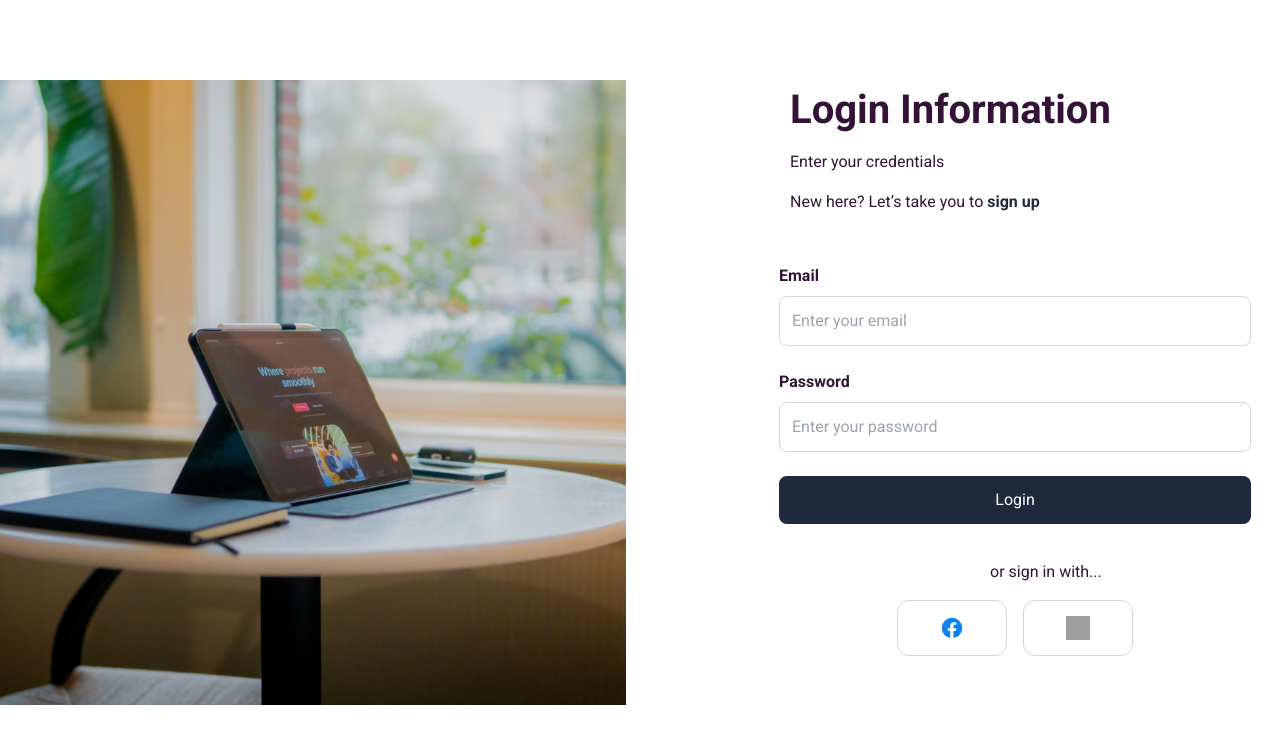
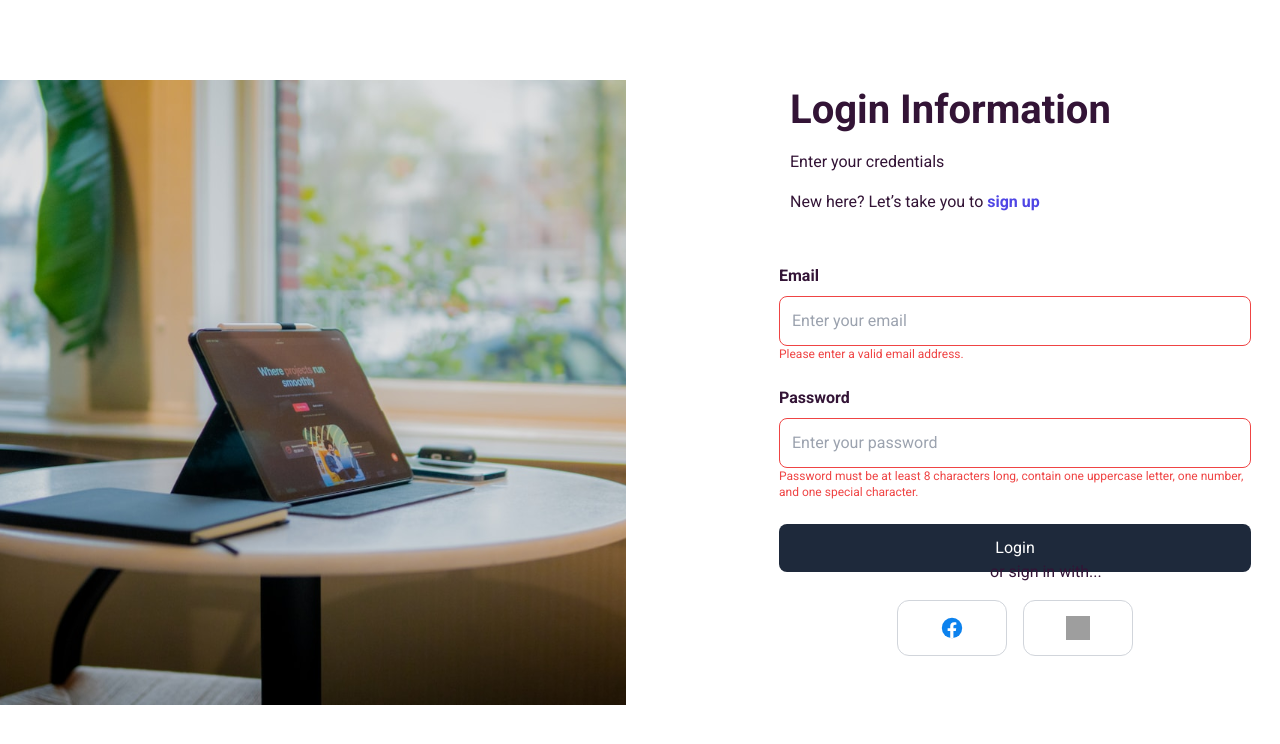
Before and after one commit to Tayling-Ng/desafio2-semana8-TIRex, a React (Vite) app: page /login in a window 1280 px wide. Both pictures are taken after a click on the button "Login". Shown: the top 744 px of the page. Built offline with nearby package versions, Linux system fonts and the light colour scheme; grey boxes are pictures that could not be loaded.

Commit message:
feat: add form validation and sign up link to login page

```diff
--- a/src/components/LoginForm/LoginForm.tsx
+++ b/src/components/LoginForm/LoginForm.tsx
@@ -2,40 +2,78 @@
 import { useState } from 'react';
 
 const LoginForm = () => {
+    // Estados para email, senha e erros
     const [email, setEmail] = useState('');
     const [password, setPassword] = useState('');
+    const [errors, setErrors] = useState<{ email: string; password: string }>({
+        email: '',
+        password: '',
+    });
 
+    // Função de validação do email
+    const validateEmail = (email: string) => {
+        const regex = /^[a-zA-Z0-9._%+-]+@[a-zA-Z0-9.-]+\.[a-zA-Z]{2,}$/;
+        return regex.test(email);
+    };
+
+    // Função de validação da senha
+    const validatePassword = (password: string) => {
+        const regex = /^(?=.*[A-Z])(?=.*\d)(?=.*[@$!%*?&])[A-Za-z\d@$!%*?&]{8,}$/;
+        return regex.test(password);
+    };
+
+    // Função para manejar o login e validar os campos
     const handleLogin = () => {
-        console.log('Email:', email);
-        console.log('Password:', password);
+        const emailValid = validateEmail(email);
+        const passwordValid = validatePassword(password);
+
+        // Se houver erros, mostra as mensagens
+        if (!emailValid || !passwordValid) {
+            setErrors({
+                email: emailValid ? '' : 'Please enter a valid email address.',
+                password: passwordValid
+                    ? ''
+                    : 'Password must be at least 8 characters long, contain one uppercase letter, one number, and one special character.',
+            });
+        } else {
+            setErrors({ email: '', password: '' });
+            console.log('Email:', email);
+            console.log('Password:', password);
+            // Aqui você pode adicionar a lógica de login, como chamar uma API
+        }
     };
 
     return (
         <div className="absolute top-[240px] left-0 right-0 mx-auto sm:left-[750px] sm:w-[520px] w-full sm:h-[312px] bg-white rounded-lg p-6 space-y-6 opacity-100">
+            {/* Campo de E-mail */}
             <div className="flex flex-col">
                 <label htmlFor="email" className="text-[#331436] font-semibold">Email</label>
                 <input
                     type="email"
                     id="email"
-                    className="mt-2 p-3 border border-gray-300 rounded-lg"
+                    className={`mt-2 p-3 border rounded-lg ${errors.email ? 'border-red-500' : 'border-gray-300'}`}
                     value={email}
                     onChange={(e) => setEmail(e.target.value)}
                     placeholder="Enter your email"
                 />
+                {errors.email && <p className="text-red-500 text-xs">{errors.email}</p>}
             </div>
 
+            {/* Campo de Senha */}
             <div className="flex flex-col">
                 <label htmlFor="password" className="text-[#331436] font-semibold">Password</label>
                 <input
                     type="password"
                     id="password"
-                    className="mt-2 p-3 border border-gray-300 rounded-lg"
+                    className={`mt-2 p-3 border rounded-lg ${errors.password ? 'border-red-500' : 'border-gray-300'}`}
                     value={password}
                     onChange={(e) => setPassword(e.target.value)}
                     placeholder="Enter your password"
                 />
+                {errors.password && <p className="text-red-500 text-xs">{errors.password}</p>}
             </div>
 
+            {/* Botão de Login */}
             <div className="flex justify-center">
                 <button
                     onClick={handleLogin}
--- a/src/pages/login/Login.tsx
+++ b/src/pages/login/Login.tsx
@@ -5,9 +5,12 @@ import LoginForm from '../../components/LoginForm/LoginForm';
 //import { useNavigate } from 'react-router-dom';
 import SocialLoginButtons from '../../components/SocialLoginButtons/SocialLoginButtons';
 // import Footer from '../../components/Footer/Footer';
+import { BrowserRouter as Router, Route, Routes } from 'react-router-dom';
+import { Link } from 'react-router-dom';
 
 const Login = () => {
     return (
+        <Router>
         <div className="relative min-h-screen bg-white">
             {/* Apenas o Header será renderizado */}
             {/* <Header /> */}
@@ -25,7 +28,7 @@ const Login = () => {
 
             {/* Texto "New here? Let’s take you to sign up" */}
             <div className="absolute top-[190px] left-0 right-0 mx-auto w-full sm:w-[520px] text-[#331436] text-[16px] font-normal text-center sm:text-left sm:left-[790px]">
-                New here? Let’s take you to <span className="font-semibold text-[#1E293B]">sign up</span>
+                New here? Let’s take you to <Link to="/signup" className="font-semibold text-[#4F46E5]">sign up</Link>
             </div>
 
             {/* Formulário de login */}
@@ -41,6 +44,7 @@ const Login = () => {
 
             {/* <Footer /> */}
         </div>
+        </Router>
     );
 };
 
```
